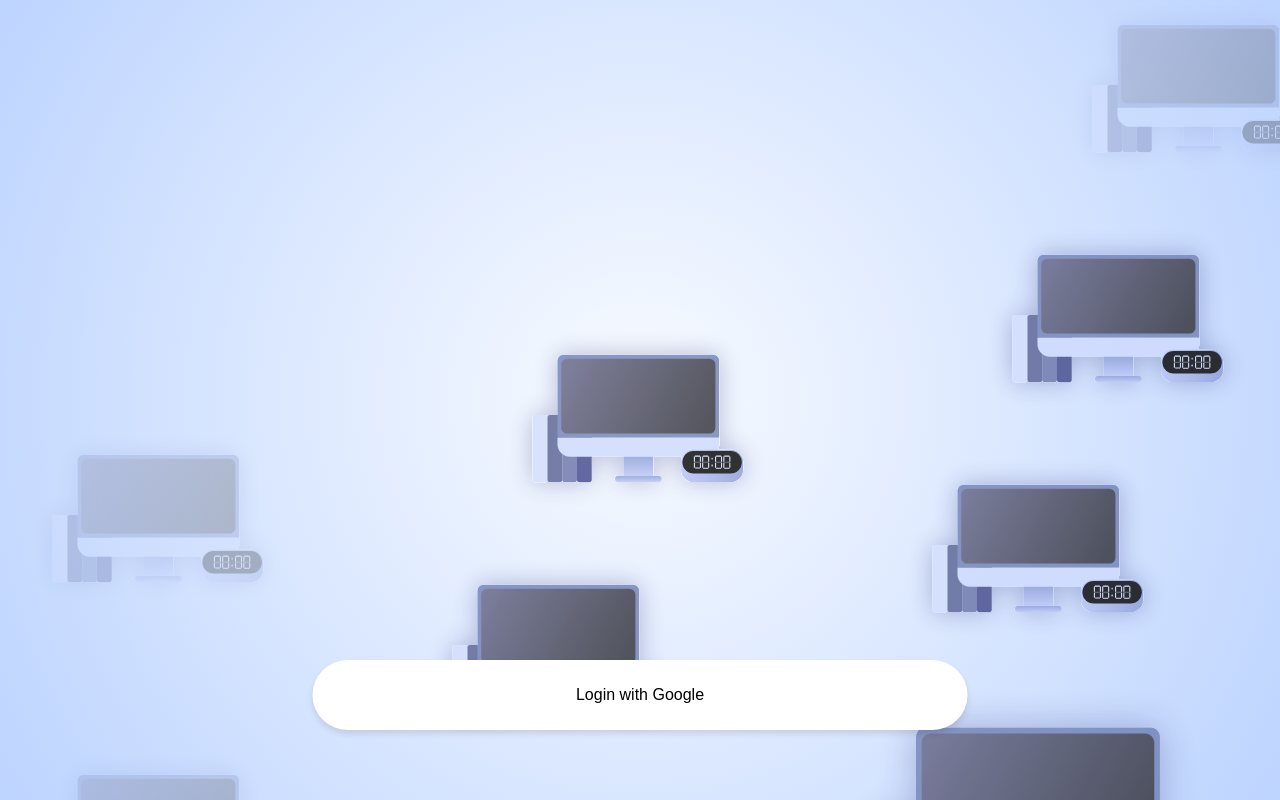
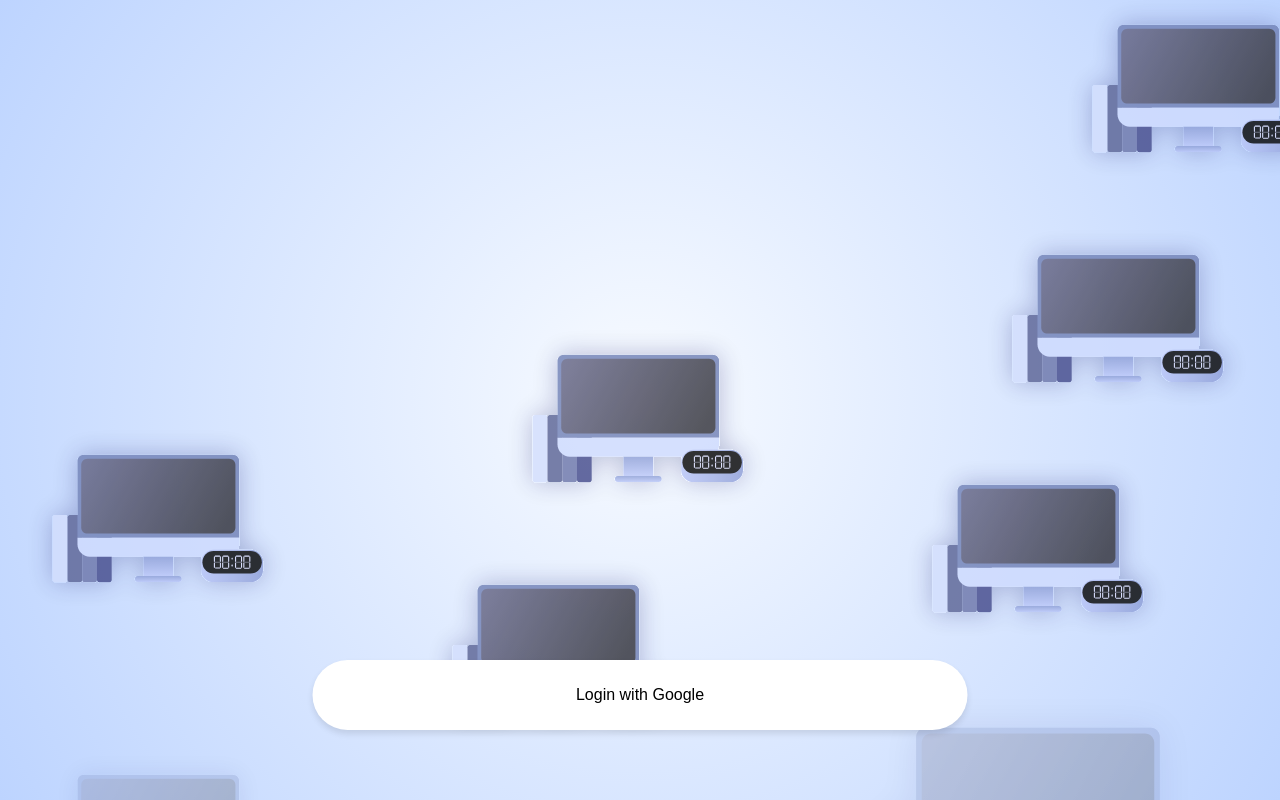
Before and after one commit to mynameSumin/dang-il-frontend, a React (Create React App) app: page / in a window 1280 px wide. Built offline with nearby package versions, Linux system fonts and the light colour scheme.

Commit message:
[feat] click된 desk 확대 및 강조 효과 추가

```diff
--- a/src/components/MakeDesk.js
+++ b/src/components/MakeDesk.js
@@ -6,6 +6,7 @@
   const fieldRef = useRef(null);
   const [dragStart, setDragStart] = useState({ x: 0, y: 0 });
   const [isDragging, setIsDragging] = useState(false);
+  const [isClickedDesk, setIsClickedDesk] = useState(0);
 
   // 각 데스크의 위치를 설정 (위, 오른쪽 위, 오른쪽 아래, 아래, 왼쪽 아래, 왼쪽 위 순서)
   const translateBox = [
@@ -152,10 +153,10 @@
     const fieldHeight = window.innerHeight;
 
     return (
-      desk.x < 10 ||
+      desk.x < -150 ||
       desk.x > fieldWidth - 10 ||
-      desk.y < 10 ||
-      desk.y > fieldHeight
+      desk.y < -80 ||
+      desk.y > fieldHeight - 200
     );
   };
 
@@ -176,7 +177,11 @@
       onMouseMove={handleMouseMove}
       onMouseUp={handleMouseUp}
       onMouseLeave={handleMouseUp}
-      style={{ width: "100vw", height: "100vh", position: "relative" }}
+      style={{
+        width: "100vw",
+        height: "100vh",
+        position: "relative",
+      }}
     >
       {desks.map((box) => (
         <svg
@@ -188,14 +193,20 @@
           xmlns="http://www.w3.org/2000/svg"
           className={box.id === 1 ? "main-box" : "box"}
           onClick={() => {
-            console.log(box.id);
+            setIsClickedDesk(box.id);
           }}
           style={{
             position: "absolute",
             left: `${box.x}px`,
             top: `${box.y}px`,
             opacity: isOutsideViewport(box) ? 0.3 : 1,
+            transform: isClickedDesk == box.id ? "scale(1.2)" : "scale(1)",
+            transition: "0.3s ease",
             cursor: "pointer",
+            filter:
+              isClickedDesk == box.id
+                ? "drop-shadow(0px 0px 10px rgba(0, 136, 210, 1))"
+                : "none",
           }}
         >
           <g opacity="0.8" filter="url(#filter0_d_141_1315)">
```
